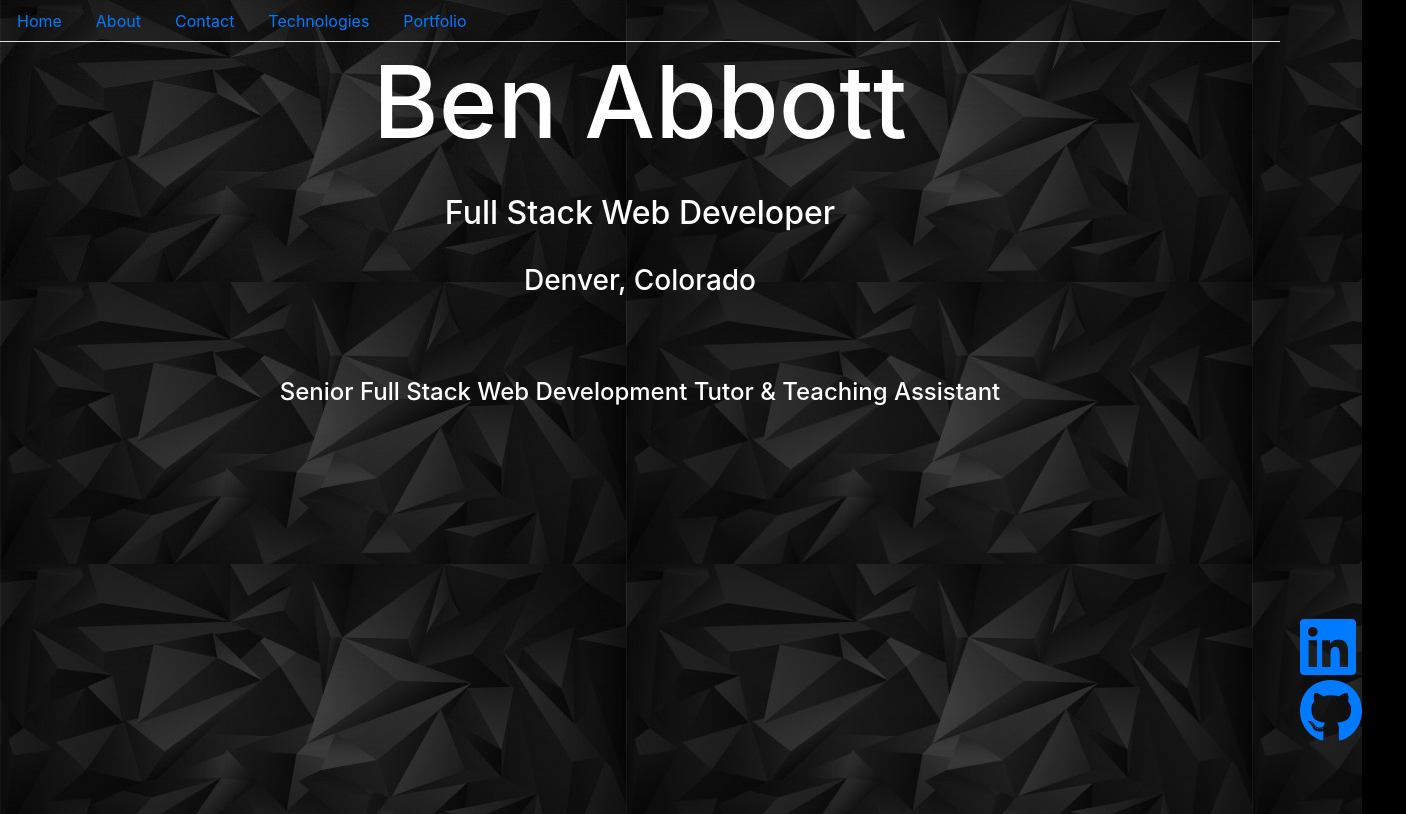
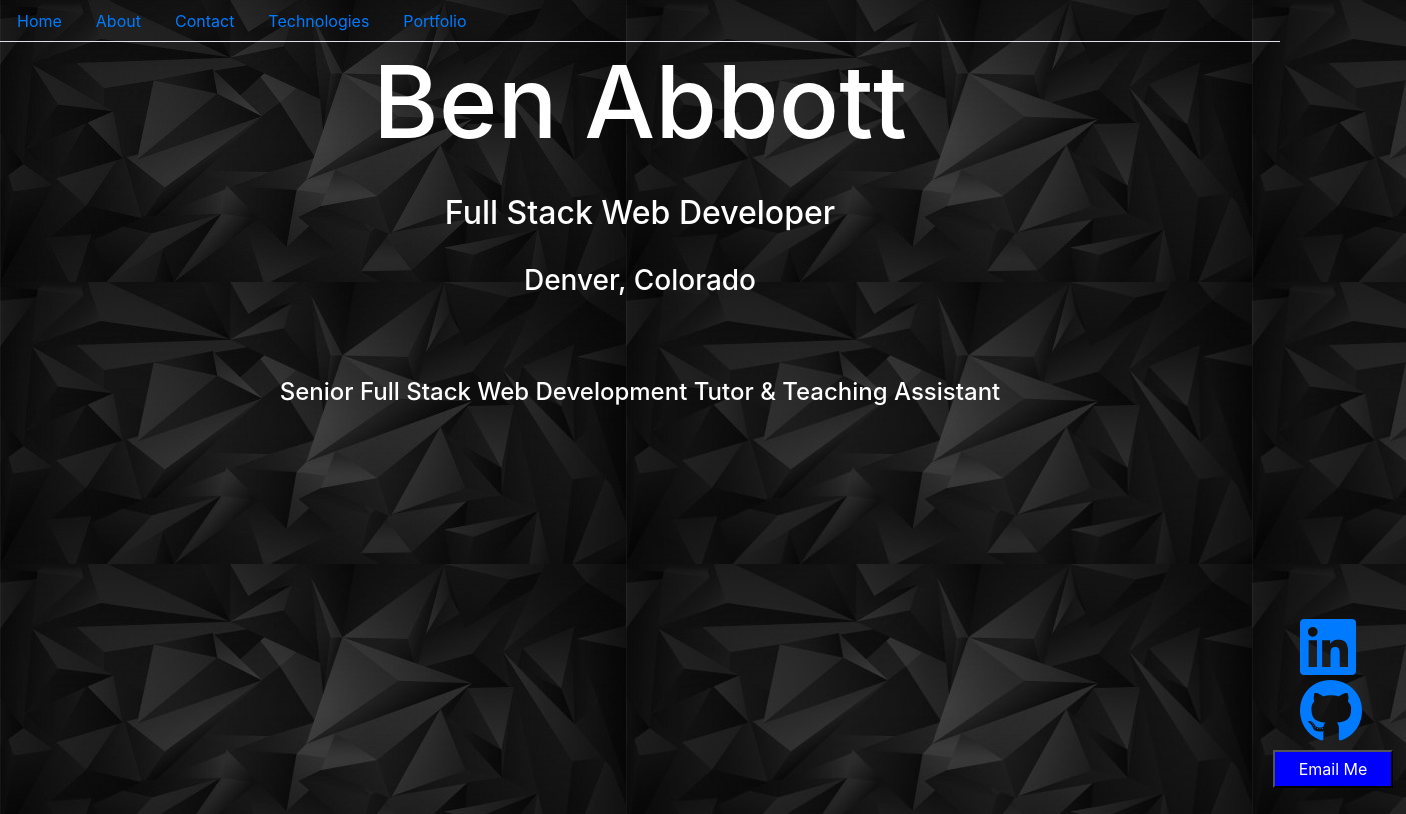
Before and after one commit to benabbott85/B-Abbott, a React (Create React App) app: page /Home in a window 1280 px wide. Shown: the top 814 px of the page, 1406 px wide, since content can reach past the window. Built offline with nearby package versions, Linux system fonts and the light colour scheme.

Commit message:
added email btn to home page

```diff
--- a/src/components/pages/Home.js
+++ b/src/components/pages/Home.js
@@ -17,9 +17,12 @@ function Home() {
       <br></br>
       <div>
       <h4 className="tutor">Senior Full Stack Web Development Tutor & Teaching Assistant</h4>
+
      <a href="https://www.linkedin.com/in/ben-abbott-51394421/"><i class="fab fa-linkedin fa-4x linkedin" ></i></a>
       <br></br>
       <a href="https://github.com/benabbott85"><i class="fab fa-github fa-4x github"></i></a>
+      <a href="mailto:babbott85@gmail.com" class="btn"><button id="emailbtnhome">Email Me</button></a>
+      <br></br>
       </div>
     <br></br>
 <br></br>
--- a/src/style.css
+++ b/src/style.css
@@ -242,5 +242,16 @@ padding-top: 10px;
 
 #emailbtn{
     background-color: blue;
-    color: white
+    color: white;
+    padding: 5px;
+    width: 120px;
+
 }
+#emailbtnhome{
+    background-color: blue;
+    color: white;
+    padding: 5px;
+    width: 120px;
+    margin-left: 1260px;
+    border-color: black
+}
```
Also changed, not shown: src/components/NavTabs.js (+23 -5 lines).
